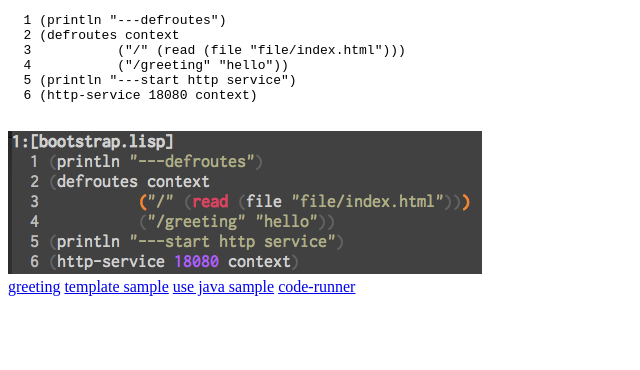
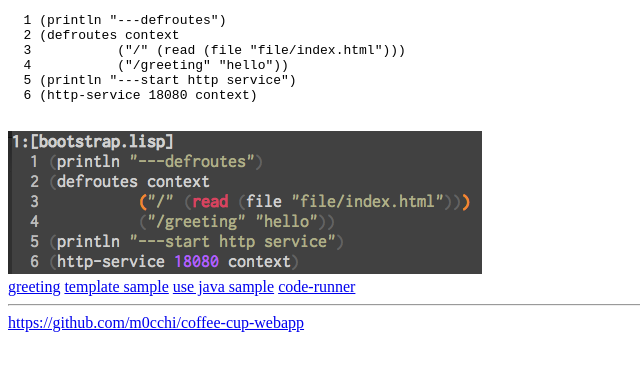
Before and after one commit to m0cchi/coffee-cup-webapp, a plain HTML site: page lisp/file/index.html in a window 1280 px wide. Shown: the whole page, without its empty margins (0-640 px from the left). Drawn offline with Linux system fonts and the light colour scheme.

Commit message:
add link

```diff
--- a/lisp/file/index.html
+++ b/lisp/file/index.html
@@ -19,5 +19,7 @@
         <a href="/name">template sample</a>
         <a href="/byte">use java sample</a>
         <a href="/code-runner?code=(greeting-message)">code-runner</a>
+        <hr>
+        <a href="https://github.com/m0cchi/coffee-cup-webapp">https://github.com/m0cchi/coffee-cup-webapp</a>
   </body>
 </html>
```
